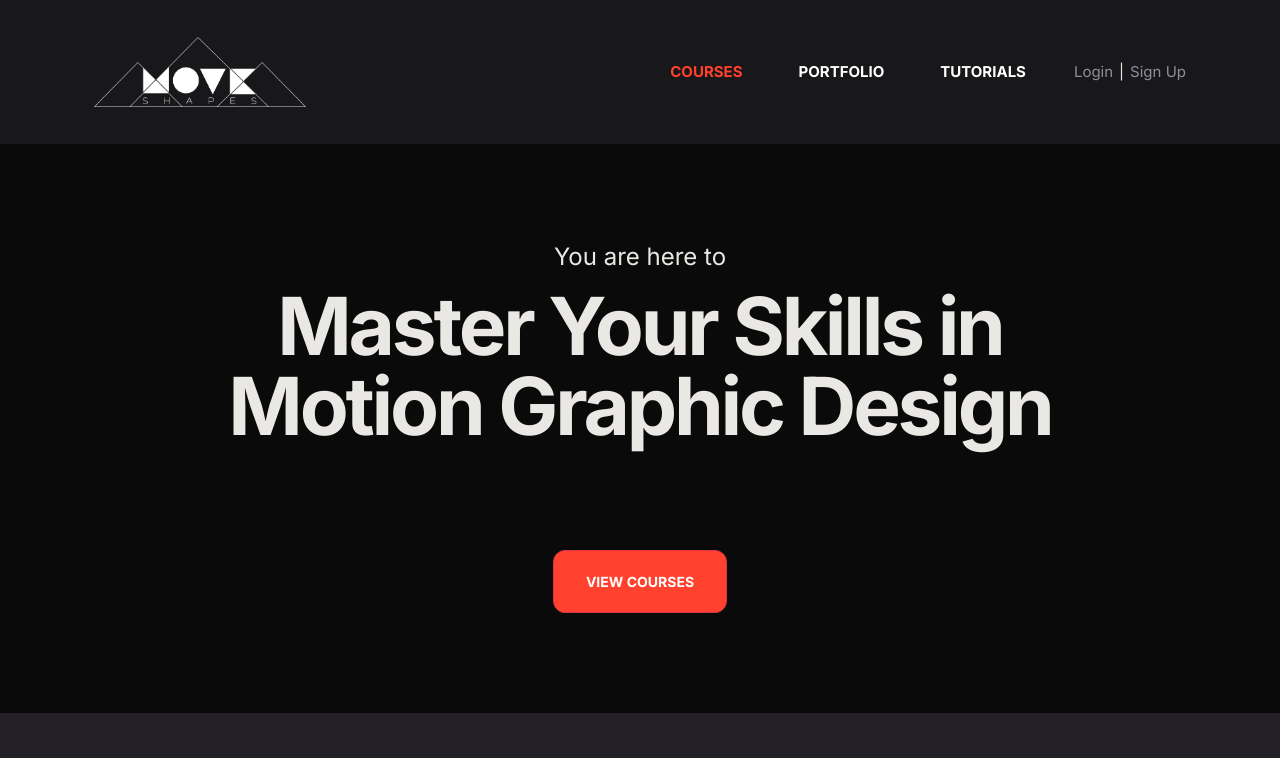
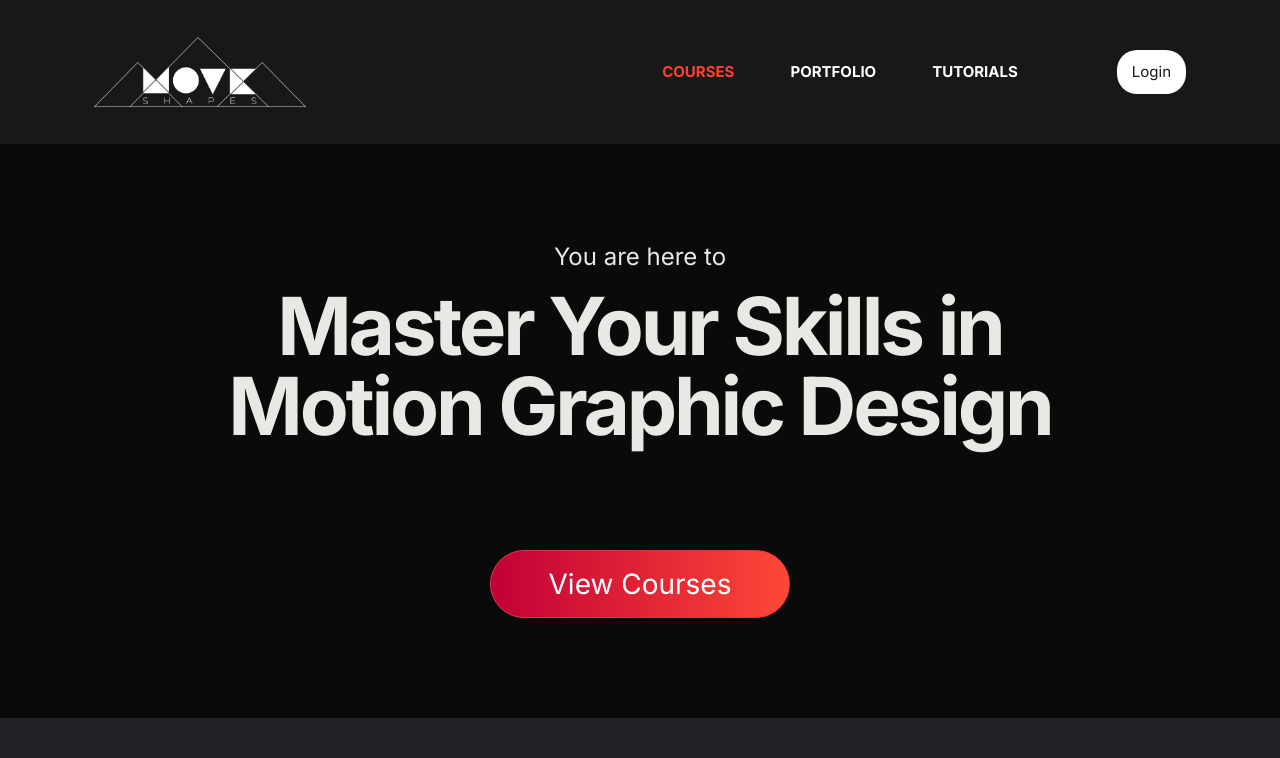
Before and after one commit to vijaymjay/vijaymjay.github.io, a plain HTML site: page index.html in a window 1280 px wide. Shown: the top 758 px of the page. Drawn offline with nearby package versions, Linux system fonts and the light colour scheme.

Commit message:
Fixed issues

```diff
--- a/Assets/css/style.css
+++ b/Assets/css/style.css
@@ -244,7 +244,7 @@ h6 {
 
 .bannercolor div{margin-bottom: 16px; font-size: 24px; line-height: 1.1;}
 
-.btn-large { margin-top: 64px; text-transform: uppercase; background-color:var(--danger); border-radius: 12px; padding: 20px 32px; font-size: 14px; font-weight: 700; display: inline-block; transition: background-color .4s cubic-bezier(.23, 1, .32, 1); }
+.btn-large { margin-top: 64px;  background-image: linear-gradient(to right, #c20036 , #fc4836); border-radius: 37px; width: 300px; height: 68px; font-size: 28px;  display: inline-block; transition: background-color .4s cubic-bezier(.23, 1, .32, 1); }
 
 .profiledescription {
     font-size: 16px; font-weight: 500; line-height: 1.6;
@@ -298,7 +298,15 @@ video {
 
  .learningsection .card-body { min-height: 230px; }
 
- .signcolor { color: #938c9a!important; text-decoration: none;  }
+ .signcolor { color: #18181A!important;
+  text-decoration: none; }
+
+  .loginbutton {
+    background-color: #fff;
+    padding: 11px 15px;
+    border-radius: 20px;
+    margin-left: 51px;
+  }
 
  .signd > a:nth-child(1){
   margin-right: 6px;
@@ -344,7 +352,7 @@ video {
 
  /************ Course Detail ******************/
 
-.btn-enroll-large { margin-top: 80px; background-color:var(--danger); border-radius: 12px; padding: 11px 47px; font-size: 28px; font-weight: 700; display: inline-block; transition: background-color .4s cubic-bezier(.23, 1, .32, 1); }
+.btn-enroll-large { margin-top: 80px;  background-image: linear-gradient(to right, #c20036 , #fc4836); border-radius: 37px; padding: 11px 47px; font-size: 28px;  display: inline-block; transition: background-color .4s cubic-bezier(.23, 1, .32, 1); }
 
 
 .bannerenrollcolor { background-color: #0A0A0A!important; padding:148px 50px ; }
@@ -1581,6 +1589,10 @@ body::-webkit-scrollbar-thumb {
 
 .loginsecion {
   height: auto;
+}
+
+.loginbutton {
+  margin-left: -42px;
 }
 
   }
@@ -1873,6 +1885,10 @@ body::-webkit-scrollbar-thumb {
   left: 8px;
 }
 
+.loginbutton {
+  margin-left: 3px;
+}
+
       }
 
 
--- a/index.html
+++ b/index.html
@@ -40,9 +40,9 @@
             <li class="nav-item">
               <a class="nav-link navtext" href="https://www.youtube.com/@MoveShapes/videos" target="_blank">Tutorials</a>
             </li>
-            <li class="nav-item signd d-flex">
-              <a class="signcolor py-0" href="login.html" tabindex="-1">Login </a> |
-              <a class="signcolor py-0" href="signup.html" tabindex="-1">Sign Up </a>
+            <li class="nav-item loginbutton">
+              <a class="signcolor py-0" href="login.html" tabindex="-1">Login </a>
+
             </li>
           </ul>
 
```
Also changed, not shown: course.html (+3 -3 lines), coursedetail.html (+3 -3 lines).
